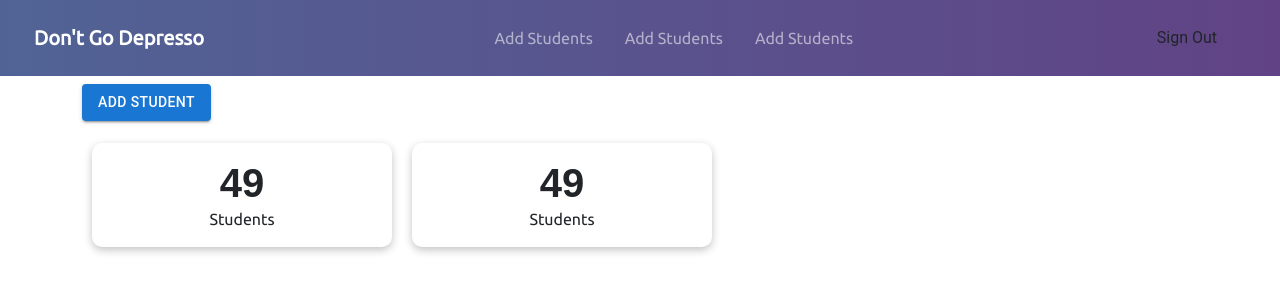
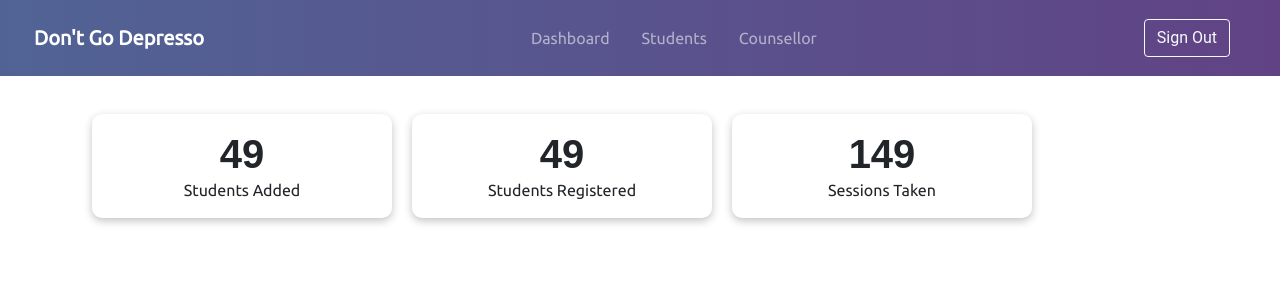
Before and after one commit to aftabMansoori/Don-t-Go-Depresso-Frontend, a React (Create React App) app: page /college/dashboard in a window 1280 px wide. Shown: the top 300 px of the page. Built offline with nearby package versions, Linux system fonts and the light colour scheme; no server answers; sample sign-in values are in the browser's storage; a web font is replaced by a local one.

Commit message:
updated the navbar and college dashboard

```diff
--- a/src/Components/Global/Navbar.jsx
+++ b/src/Components/Global/Navbar.jsx
@@ -96,21 +96,21 @@ export default function Navbar({ isAuth }) {
               <div className="navbar-nav">
                 <Link
                   className="nav-item nav-link mx-2"
-                  to="/college/add-emails"
+                  to="/college/dashboard"
                 >
-                  Add Students
+                  Dashboard
                 </Link>
                 <Link
                   className="nav-item nav-link mx-2"
                   to="/college/add-emails"
                 >
-                  Add Students
+                  Students
                 </Link>
                 <Link
                   className="nav-item nav-link mx-2"
-                  to="/college/add-emails"
+                  to="/college/counsellor"
                 >
-                  Add Students
+                  Counsellor
                 </Link>
               </div>
             </div>
@@ -129,7 +129,7 @@ export default function Navbar({ isAuth }) {
                     <button
                       disabled={loading}
                       onClick={handleCollegeSignOut}
-                      className="btn"
+                      className="btn btn-outline-light"
                     >
                       Sign Out
                     </button>
--- a/src/Pages/College/CollegeDashboard/CollegeDashboard.jsx
+++ b/src/Pages/College/CollegeDashboard/CollegeDashboard.jsx
@@ -1,66 +1,28 @@
-import React, { useState } from "react";
+import React from "react";
 import { useHistory } from "react-router";
-import { Link } from "react-router-dom";
-import { axiosConfig } from "../../../utils/axiosConfig";
-import toast, { Toaster } from "react-hot-toast";
 
-import { Button } from "@mui/material";
 import styles from "./CollegeDashboard.module.scss";
 
 export default function CollegeDashboard() {
   const history = useHistory();
 
-  const [loading, setLoading] = useState(false);
-  const [studentMail, setStudentMail] = useState("");
-
-  // const handleSignOut = (e) => {
-  //   e.preventDefault();
-  //   setLoading(true);
-
-  //   axiosConfig
-  //     .get("/college/signout")
-  //     .then((res) => {
-  //       if (res.status !== 200) return;
-  //       localStorage.clear();
-  //       history.push("/college/signin");
-  //       toast.success("Logout Successfull");
-  //       setLoading(false);
-  //     })
-  //     .catch((err) => {
-  //       console.log("ada", err.message);
-  //       setLoading(false);
-  //       toast.error("There was an error");
-  //     });
-  // };
-
-  const handleAddStudent = (e) => {
-    e.preventDefault();
-    axiosConfig.post("/college/add-mails");
-  };
-
   return (
     <>
       <div className="container">
-        <Button
-          variant="contained"
-          type="submit"
-          disabled={loading}
-          className={"my-2"}
-        >
-          <Link to="/college/add-emails" className="text-white">
-            Add Student
-          </Link>
-        </Button>
-
-        <div className="d-flex align-items-center">
+        <div className="d-flex align-items-center my-4">
           <div className={styles.data}>
             <h1>49</h1>
-            <p>Students</p>
+            <p>Students Added</p>
           </div>
 
           <div className={styles.data}>
             <h1>49</h1>
-            <p>Students</p>
+            <p>Students Registered</p>
+          </div>
+
+          <div className={styles.data}>
+            <h1>149</h1>
+            <p>Sessions Taken</p>
           </div>
         </div>
       </div>
```
